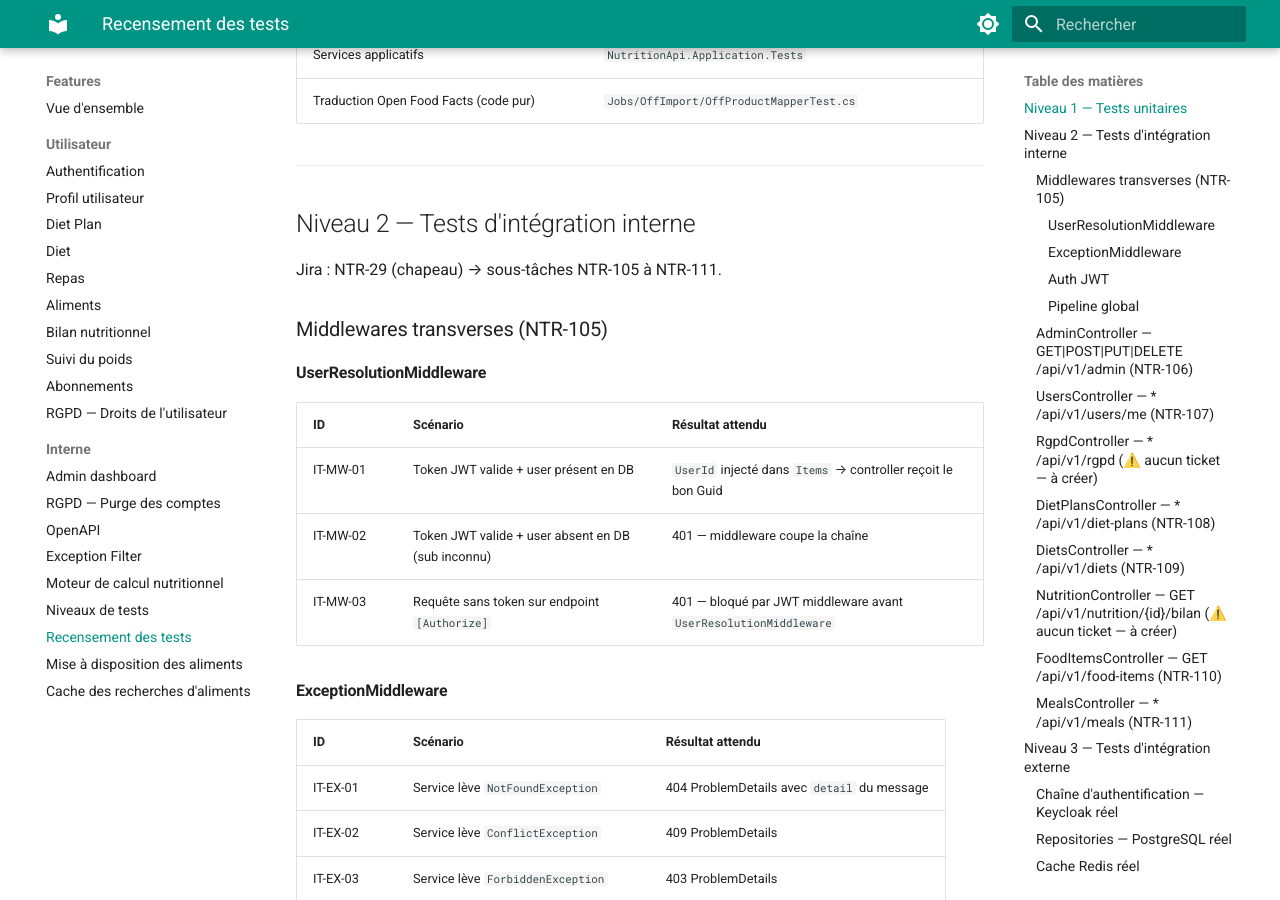
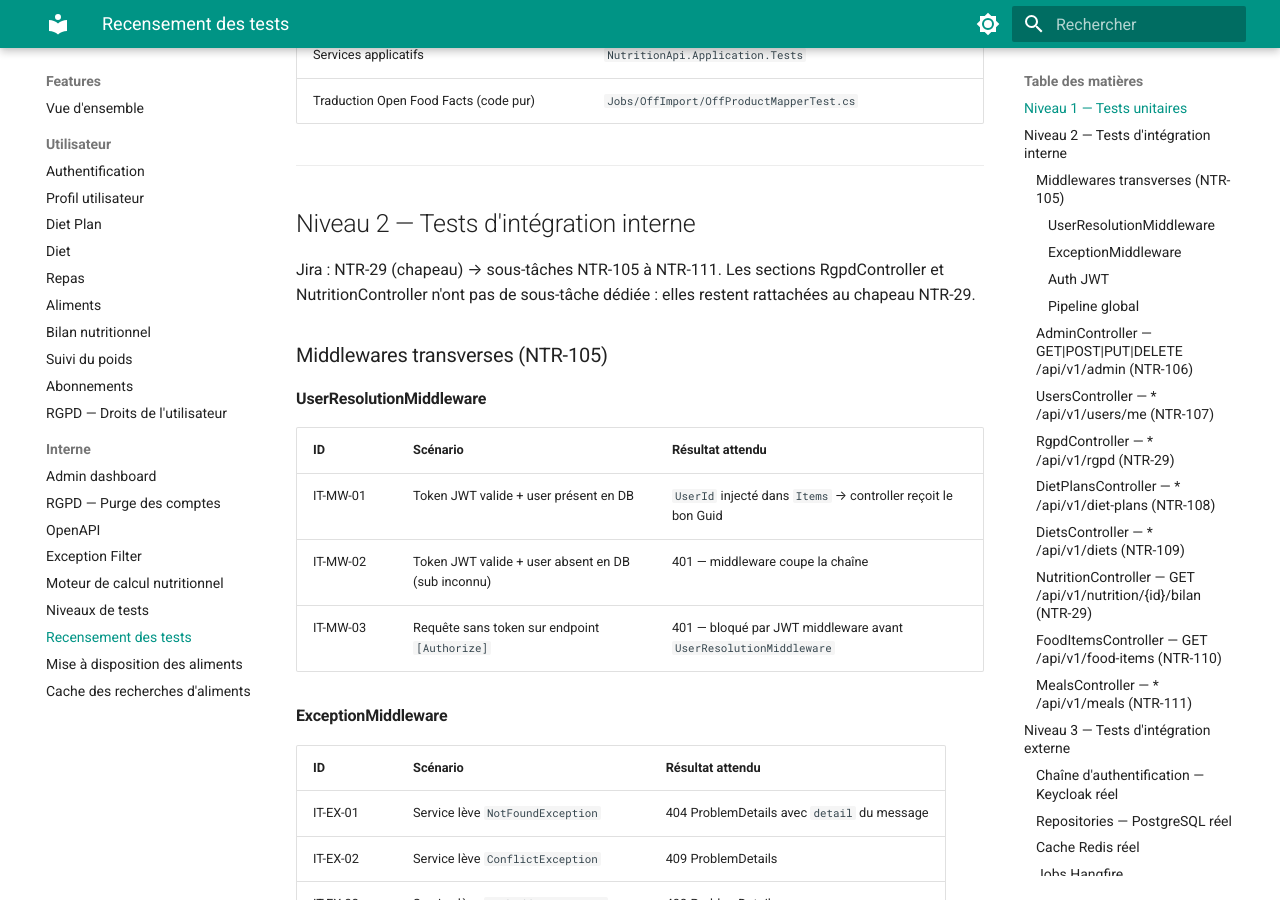
Before and after one commit to MGNetworking/docs-nutrition, an MkDocs documentation site: the page built from pages/backend/features/interne/recensement-des-tests.md, in a window 1280 px wide and 900 px high, scrolled down 804 px. Built offline with MkDocs 1.6.1 and Material for MkDocs 9.7.7, drawn with Linux system fonts in a browser that asks for light colours; some of the changed text lies outside the part shown.

Commit message:
docs(tests): rattacher RgpdController et NutritionController au chapeau NTR-29
Ces deux sections n'ont pas de sous-tâche dédiée ; plutôt que de laisser leurs 11 tests sans propriétaire, elles sont rattachées au ticket chapeau du niveau 2.

```diff
--- a/pages/backend/features/interne/recensement-des-tests.md
+++ b/pages/backend/features/interne/recensement-des-tests.md
@@ -32,7 +32,8 @@
 
 ## Niveau 2 — Tests d'intégration interne
 
-Jira : NTR-29 (chapeau) → sous-tâches NTR-105 à NTR-111.
+Jira : NTR-29 (chapeau) → sous-tâches NTR-105 à NTR-111. Les sections RgpdController et
+NutritionController n'ont pas de sous-tâche dédiée : elles restent rattachées au chapeau NTR-29.
 
 ### Middlewares transverses (NTR-105)
 
@@ -114,7 +115,7 @@ Jira : NTR-29 (chapeau) → sous-tâches NTR-105 à NTR-111.
 
 ---
 
-### RgpdController — `* /api/v1/rgpd` (⚠️ aucun ticket — à créer)
+### RgpdController — `* /api/v1/rgpd` (NTR-29)
 > Restriction : `[Authorize]`. Ces routes sont portées par `RgpdController`, **pas** par
 > `UsersController` — voir `features/utilisateur/rgpd-droits-utilisateur.md`.
 
@@ -170,7 +171,7 @@ Jira : NTR-29 (chapeau) → sous-tâches NTR-105 à NTR-111.
 
 ---
 
-### NutritionController — `GET /api/v1/nutrition/{id}/bilan` (⚠️ aucun ticket — à créer)
+### NutritionController — `GET /api/v1/nutrition/{id}/bilan` (NTR-29)
 > Restriction : `[Authorize]` — le bilan est porté par `NutritionController`, **pas** par
 > `DietsController`. Le `{id}` est celui de la Diet.
 
```
